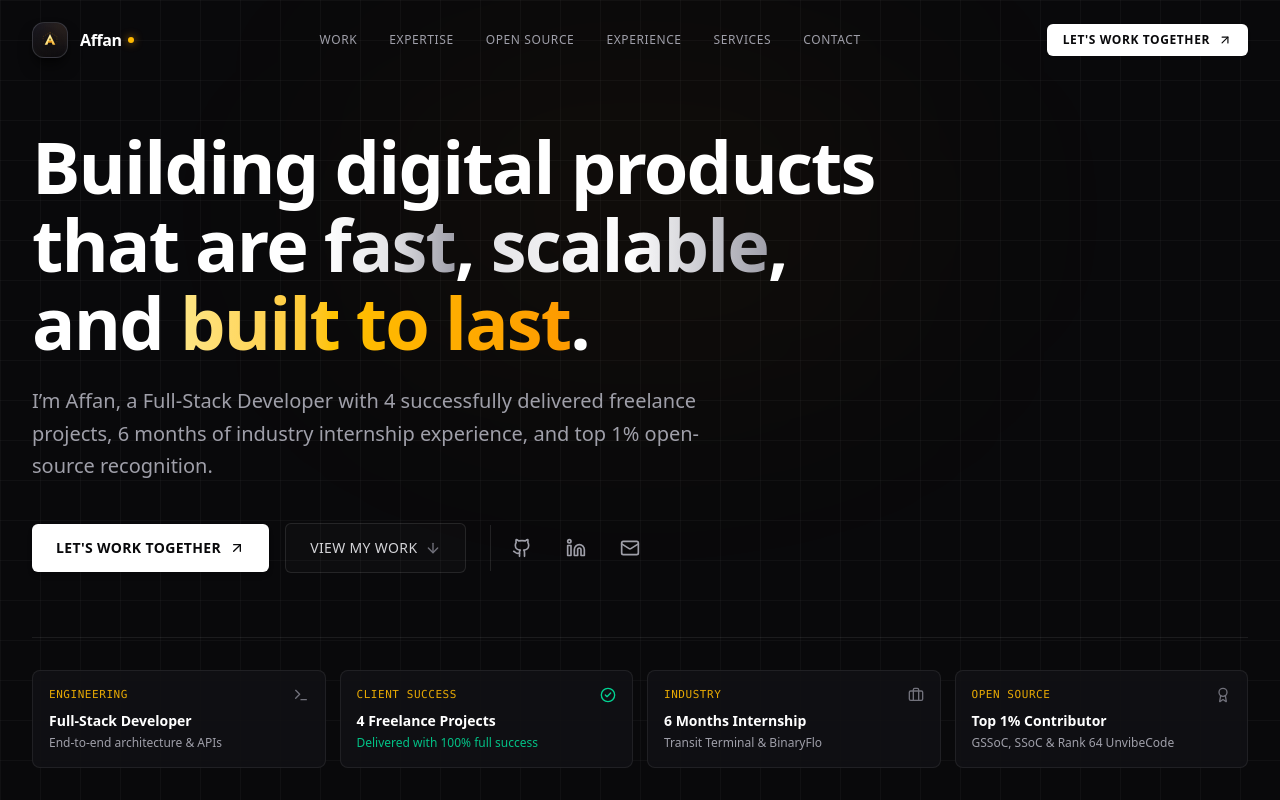
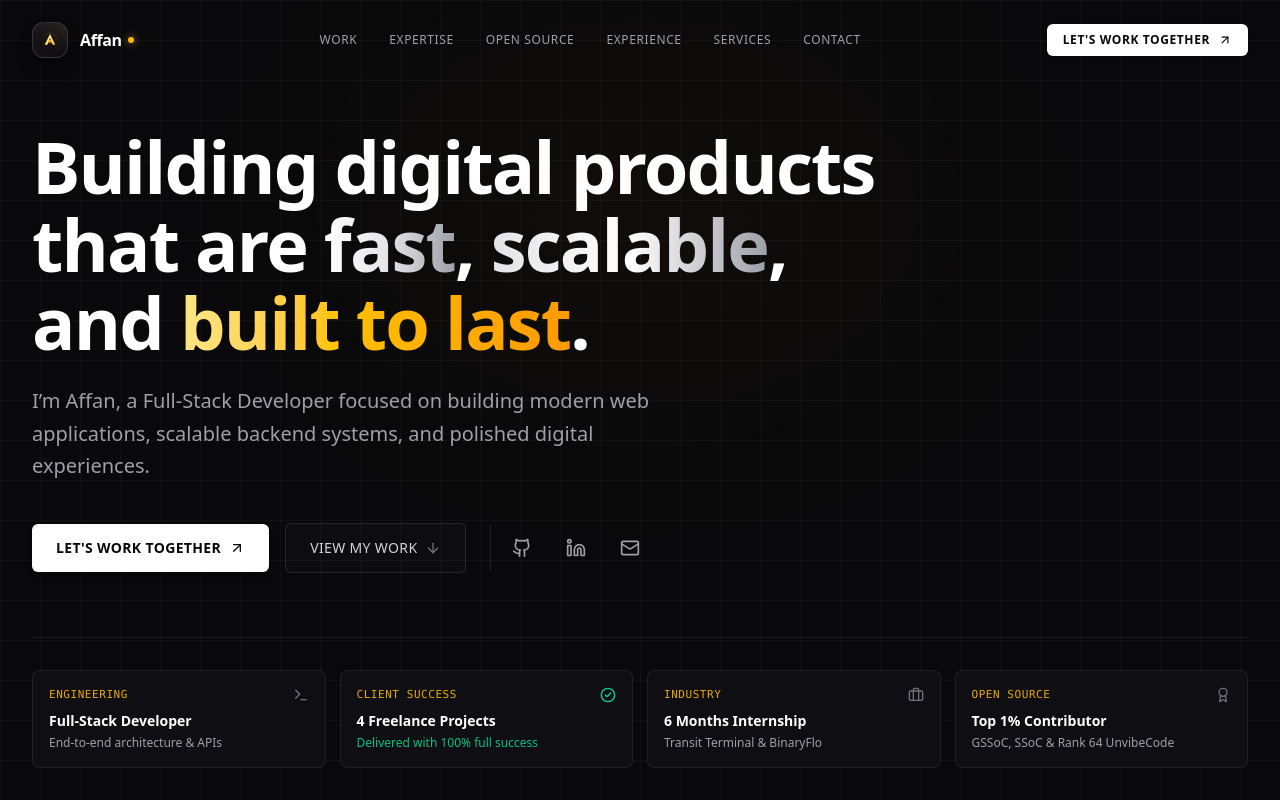
Before and after one commit to affanraza84/portfolio, a Next.js app: page / in a window 1280 px wide. Shown: the top 800 px of the page. Built offline with nearby package versions, Linux system fonts and the light colour scheme.

Commit message:
revert: restore original bio statement in PERSONAL_INFO

```diff
--- a/src/data/portfolio-data.ts
+++ b/src/data/portfolio-data.ts
@@ -12,7 +12,7 @@ export const PERSONAL_INFO = {
   fullName: "Affan Raza",
   title: "Full-Stack Developer",
   tagline: "Building digital products that are fast, scalable, and built to last.",
-  bio: "I’m Affan, a Full-Stack Developer with 4 successfully delivered freelance projects, 6 months of industry internship experience, and top 1% open-source recognition.",
+  bio: "I’m Affan, a Full-Stack Developer focused on building modern web applications, scalable backend systems, and polished digital experiences.",
   positioningStatement:
     "I don’t just build interfaces. I build reliable digital products — from the first line of code to deployment.",
   status: "Available for select freelance & full-time roles",
```
